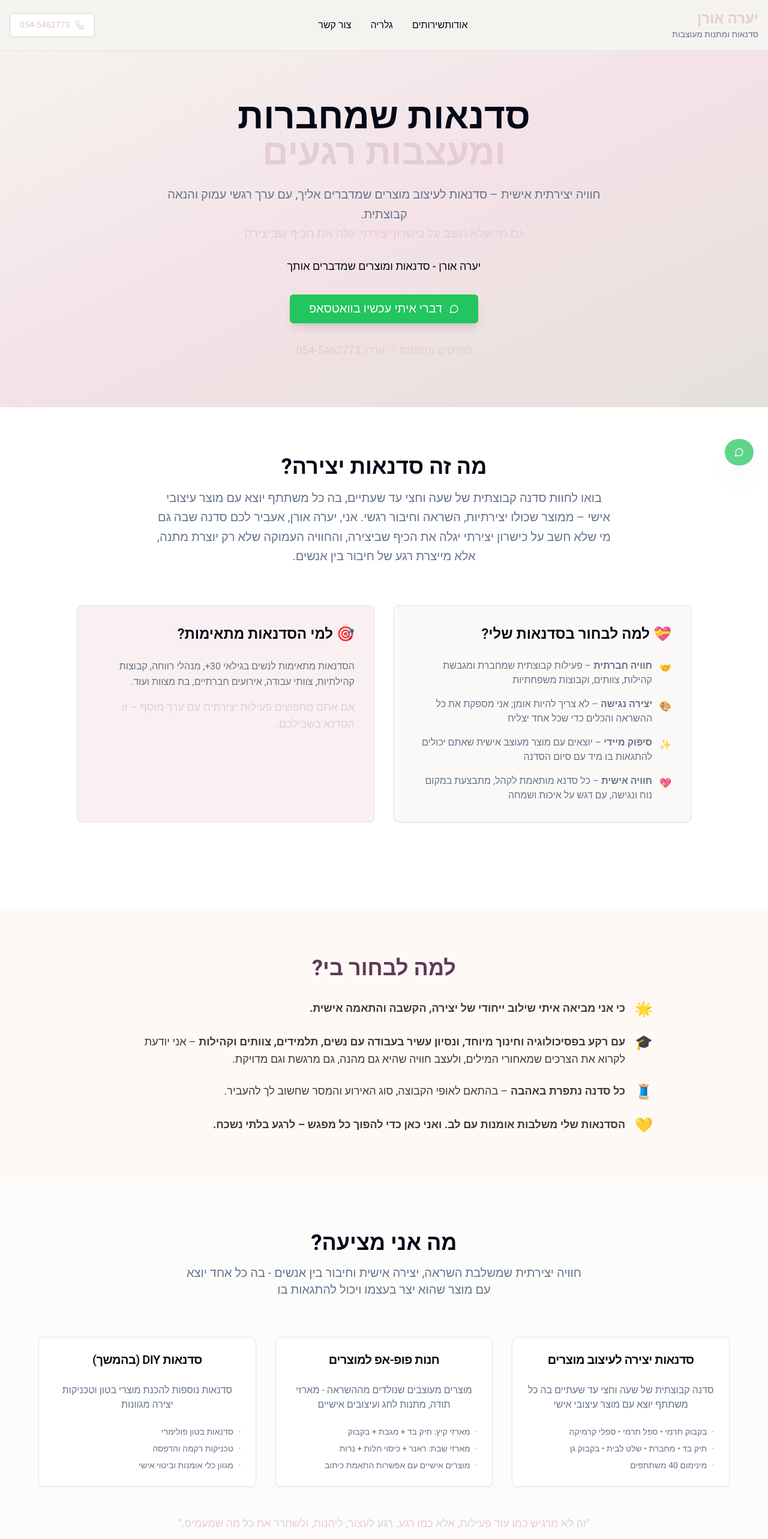
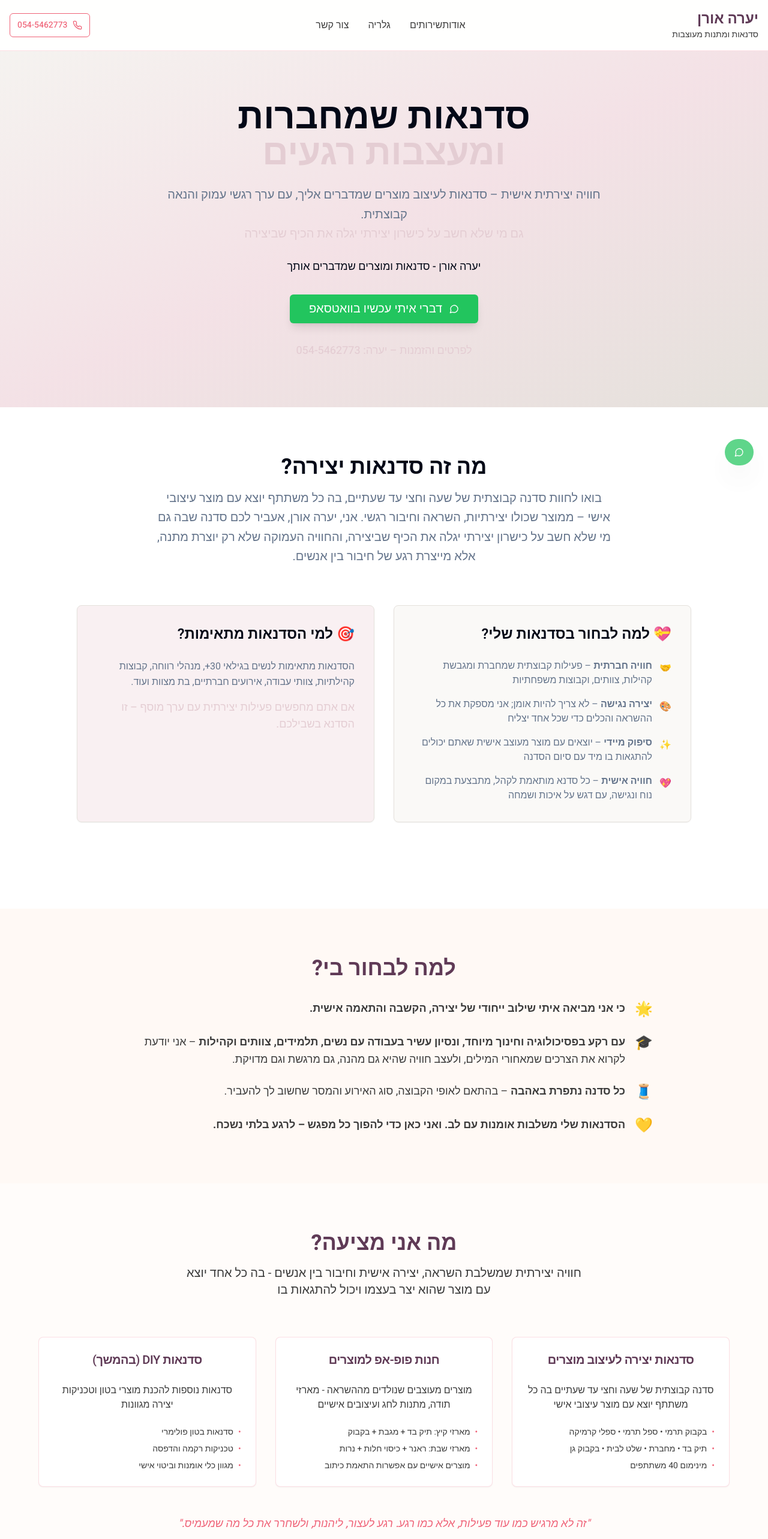
Before and after one commit to sagioren1984/greeting-wizard-friend, a React (Vite) app: page / in a window 1280 px wide. Shown: the top 2566 px of the page at 60% size. Built offline with nearby package versions, Linux system fonts and the light colour scheme.

Commit message:
Fix: Apply color scheme and mobile responsiveness
Apply the specified color scheme to the landing page and ensure the page is responsive on mobile devices.

```diff
--- a/src/components/Gallery.tsx
+++ b/src/components/Gallery.tsx
@@ -35,20 +35,20 @@ const Gallery = () => {
   ];
 
   return (
-    <section id="gallery" className="py-20 bg-background">
+    <section id="gallery" className="py-16 md:py-20 bg-white/50">
       <div className="container mx-auto px-4">
-        <div className="text-center mb-16">
-          <h2 className="text-3xl md:text-4xl font-bold text-foreground mb-4">
+        <div className="text-center mb-12 md:mb-16">
+          <h2 className="text-2xl md:text-3xl lg:text-4xl font-bold text-title-color mb-4">
             גלריית עבודות
           </h2>
-          <p className="text-xl text-muted-foreground max-w-2xl mx-auto">
+          <p className="text-lg md:text-xl text-body-text max-w-2xl mx-auto">
             הציצו על חלק מהיצירות המקסימות שנוצרו בסדנאות שלנו
           </p>
         </div>
 
-        <div className="grid md:grid-cols-2 lg:grid-cols-3 gap-8 max-w-6xl mx-auto">
+        <div className="grid md:grid-cols-2 lg:grid-cols-3 gap-6 md:gap-8 max-w-6xl mx-auto">
           {galleryItems.map((item, index) => (
-            <Card key={index} className="border-brand-beige overflow-hidden group hover:shadow-xl transition-all duration-300">
+            <Card key={index} className="border-button-color/20 overflow-hidden group hover:shadow-xl transition-all duration-300 bg-white">
               <div className="aspect-square overflow-hidden">
                 <img
                   src={item.image}
@@ -56,11 +56,11 @@ const Gallery = () => {
                   className="w-full h-full object-cover group-hover:scale-105 transition-transform duration-300"
                 />
               </div>
-              <CardContent className="p-6 bg-brand-cream/50">
-                <h3 className="text-xl font-semibold text-foreground mb-2">
+              <CardContent className="p-4 md:p-6 bg-white">
+                <h3 className="text-lg md:text-xl font-semibold text-title-color mb-2">
                   {item.title}
                 </h3>
-                <p className="text-muted-foreground">
+                <p className="text-body-text text-sm md:text-base">
                   {item.description}
                 </p>
               </CardContent>
@@ -68,11 +68,11 @@ const Gallery = () => {
           ))}
         </div>
 
-        <div className="text-center mt-12">
-          <p className="text-lg text-muted-foreground italic">
+        <div className="text-center mt-8 md:mt-12 px-4">
+          <p className="text-base md:text-lg text-body-text italic">
             "אם אתם רוצים לחשוב יחד מה יכול להתאים בדיוק לקהילה או לקבוצה שלכם, מוזמנים לפנות אלי, ואשמח לבנות את זה איתכם יחד."
           </p>
-          <p className="text-brand-pink font-medium mt-2">- יערה</p>
+          <p className="text-button-color font-medium mt-2 text-sm md:text-base">- יערה</p>
         </div>
       </div>
     </section>
--- a/src/components/Header.tsx
+++ b/src/components/Header.tsx
@@ -3,40 +3,40 @@ import { Button } from "@/components/ui/button";
 
 const Header = () => {
   return (
-    <header className="bg-brand-cream shadow-sm border-b border-brand-beige">
-      <div className="container mx-auto px-4 py-4">
+    <header className="bg-white/90 shadow-sm border-b border-button-color/20 backdrop-blur-sm">
+      <div className="container mx-auto px-4 py-3 md:py-4">
         <div className="flex items-center justify-between">
           <div className="flex items-center space-x-4">
-            <div className="text-2xl font-bold text-brand-pink">
-              <span className="text-brand-pink">יערה אורן</span>
-              <div className="text-sm font-normal text-muted-foreground">
+            <div className="text-xl md:text-2xl font-bold text-title-color">
+              <span className="text-title-color">יערה אורן</span>
+              <div className="text-xs md:text-sm font-normal text-body-text">
                 סדנאות ומתנות מעוצבות
               </div>
             </div>
           </div>
 
-          <nav className="hidden md:flex items-center space-x-8">
-            <a href="#about" className="text-foreground hover:text-brand-pink transition-colors">
+          <nav className="hidden md:flex items-center space-x-6 lg:space-x-8">
+            <a href="#about" className="text-body-text hover:text-button-color transition-colors text-sm lg:text-base">
               אודות
             </a>
-            <a href="#services" className="text-foreground hover:text-brand-pink transition-colors">
+            <a href="#services" className="text-body-text hover:text-button-color transition-colors text-sm lg:text-base">
               שירותים
             </a>
-            <a href="#gallery" className="text-foreground hover:text-brand-pink transition-colors">
+            <a href="#gallery" className="text-body-text hover:text-button-color transition-colors text-sm lg:text-base">
               גלריה
             </a>
-            <a href="#contact" className="text-foreground hover:text-brand-pink transition-colors">
+            <a href="#contact" className="text-body-text hover:text-button-color transition-colors text-sm lg:text-base">
               צור קשר
             </a>
           </nav>
 
           <Button
             variant="outline"
-            className="flex items-center gap-2 border-brand-pink text-brand-pink hover:bg-brand-pink hover:text-white"
+            className="flex items-center gap-2 border-button-color text-button-color hover:bg-button-color hover:text-white text-sm px-3 py-2"
           >
-            <Phone className="h-4 w-4" />
-            <span className="hidden sm:inline">054-5462773</span>
-            <span className="sm:hidden">התקשר</span>
+            <Phone className="h-3 w-3 md:h-4 md:w-4" />
+            <span className="hidden sm:inline text-xs md:text-sm">054-5462773</span>
+            <span className="sm:hidden text-xs">התקשר</span>
           </Button>
         </div>
       </div>
--- a/src/components/Services.tsx
+++ b/src/components/Services.tsx
@@ -32,34 +32,34 @@ const Services = () => {
   ];
 
   return (
-    <section id="services" className="py-20 bg-brand-cream/30">
+    <section id="services" className="py-16 md:py-20 bg-white/50">
       <div className="container mx-auto px-4">
-        <div className="text-center mb-16">
-          <h2 className="text-3xl md:text-4xl font-bold text-foreground mb-4">
+        <div className="text-center mb-12 md:mb-16">
+          <h2 className="text-2xl md:text-3xl lg:text-4xl font-bold text-title-color mb-4">
             מה אני מציעה?
           </h2>
-          <p className="text-xl text-muted-foreground max-w-2xl mx-auto">
+          <p className="text-lg md:text-xl text-body-text max-w-2xl mx-auto">
             חוויה יצירתית שמשלבת השראה, יצירה אישית וחיבור בין אנשים -
             בה כל אחד יוצא עם מוצר שהוא יצר בעצמו ויכול להתגאות בו
           </p>
         </div>
 
-        <div className="grid md:grid-cols-3 gap-8 max-w-6xl mx-auto">
+        <div className="grid md:grid-cols-3 gap-6 md:gap-8 max-w-6xl mx-auto">
           {services.map((service, index) => (
-            <Card key={index} className="border-brand-beige hover:shadow-lg transition-shadow">
+            <Card key={index} className="border-button-color/20 hover:shadow-lg transition-shadow bg-white">
               <CardHeader>
-                <CardTitle className="text-xl font-semibold text-foreground text-center">
+                <CardTitle className="text-lg md:text-xl font-semibold text-title-color text-center">
                   {service.title}
                 </CardTitle>
               </CardHeader>
               <CardContent>
-                <p className="text-muted-foreground mb-6 text-center">
+                <p className="text-body-text mb-6 text-center text-sm md:text-base">
                   {service.description}
                 </p>
                 <ul className="space-y-2">
                   {service.features.map((feature, featureIndex) => (
-                    <li key={featureIndex} className="text-sm text-muted-foreground flex items-start">
-                      <span className="text-brand-pink ml-2">•</span>
+                    <li key={featureIndex} className="text-xs md:text-sm text-body-text flex items-start">
+                      <span className="text-button-color ml-2">•</span>
                       {feature}
                     </li>
                   ))}
@@ -69,8 +69,8 @@ const Services = () => {
           ))}
         </div>
 
-        <div className="text-center mt-12">
-          <p className="text-lg text-brand-pink font-medium">
+        <div className="text-center mt-8 md:mt-12">
+          <p className="text-base md:text-lg text-button-color font-medium italic px-4">
             "זה לא מרגיש כמו עוד פעילות, אלא כמו רגע. רגע לעצור, ליהנות, ולשחרר את כל מה שמעמיס."
           </p>
         </div>
--- a/src/components/Testimonials.tsx
+++ b/src/components/Testimonials.tsx
@@ -23,21 +23,21 @@ const Testimonials = () => {
   ];
 
   return (
-    <section className="py-20 bg-brand-cream/30">
+    <section className="py-16 md:py-20 bg-page-background">
       <div className="container mx-auto px-4">
-        <div className="text-center mb-16">
-          <h2 className="text-3xl md:text-4xl font-bold text-foreground mb-4">
+        <div className="text-center mb-12 md:mb-16">
+          <h2 className="text-2xl md:text-3xl lg:text-4xl font-bold text-title-color mb-4">
             לקוחות מספרים...
           </h2>
-          <p className="text-xl text-muted-foreground max-w-2xl mx-auto">
+          <p className="text-lg md:text-xl text-body-text max-w-2xl mx-auto">
             הקשיבו למה שיש למשתתפים הקודמים לספר על החוויה
           </p>
         </div>
 
-        <div className="grid md:grid-cols-3 gap-8 max-w-6xl mx-auto">
+        <div className="grid md:grid-cols-3 gap-6 md:gap-8 max-w-6xl mx-auto">
           {testimonials.map((testimonial, index) => (
-            <Card key={index} className="border-brand-beige bg-background/80 hover:shadow-lg transition-shadow">
-              <CardContent className="p-6">
+            <Card key={index} className="border-button-color/20 bg-white/80 hover:shadow-lg transition-shadow">
+              <CardContent className="p-4 md:p-6">
                 <div className="flex items-center gap-1 mb-4">
                   {[1, 2, 3, 4, 5].map((star) => (
                     <Star
@@ -47,25 +47,25 @@ const Testimonials = () => {
                   ))}
                 </div>
 
-                <p className="text-muted-foreground mb-6 leading-relaxed italic">
+                <p className="text-body-text mb-6 leading-relaxed italic text-sm md:text-base">
                   "{testimonial.text}"
                 </p>
 
-                <div className="border-t border-brand-beige pt-4">
-                  <p className="font-semibold text-foreground">{testimonial.name}</p>
-                  <p className="text-sm text-muted-foreground">{testimonial.role}</p>
+                <div className="border-t border-button-color/20 pt-4">
+                  <p className="font-semibold text-title-color text-sm md:text-base">{testimonial.name}</p>
+                  <p className="text-xs md:text-sm text-body-text">{testimonial.role}</p>
                 </div>
               </CardContent>
             </Card>
           ))}
         </div>
 
-        <div className="text-center mt-12">
-          <p className="text-lg text-brand-pink font-medium italic">
+        <div className="text-center mt-8 md:mt-12 px-4">
+          <p className="text-base md:text-lg text-button-color font-medium italic">
             "החוויה הכי משמעותית זה לראות איך אנשים מגלים את היכולת היצירתית שלהם
             ויוצאים עם חיוך ומוצר שהם גאים בו"
           </p>
-          <p className="text-muted-foreground mt-2">- יערה אורן</p>
+          <p className="text-body-text mt-2 text-sm md:text-base">- יערה אורן</p>
         </div>
       </div>
     </section>
--- a/src/pages/Index.tsx
+++ b/src/pages/Index.tsx
@@ -11,7 +11,7 @@ import WhatsAppFloat from "@/components/WhatsAppFloat";
 
 const Index = () => {
   return (
-    <div className="min-h-screen bg-background">
+    <div className="min-h-screen bg-page-background">
       <Header />
       <Hero />
       <About />
```
